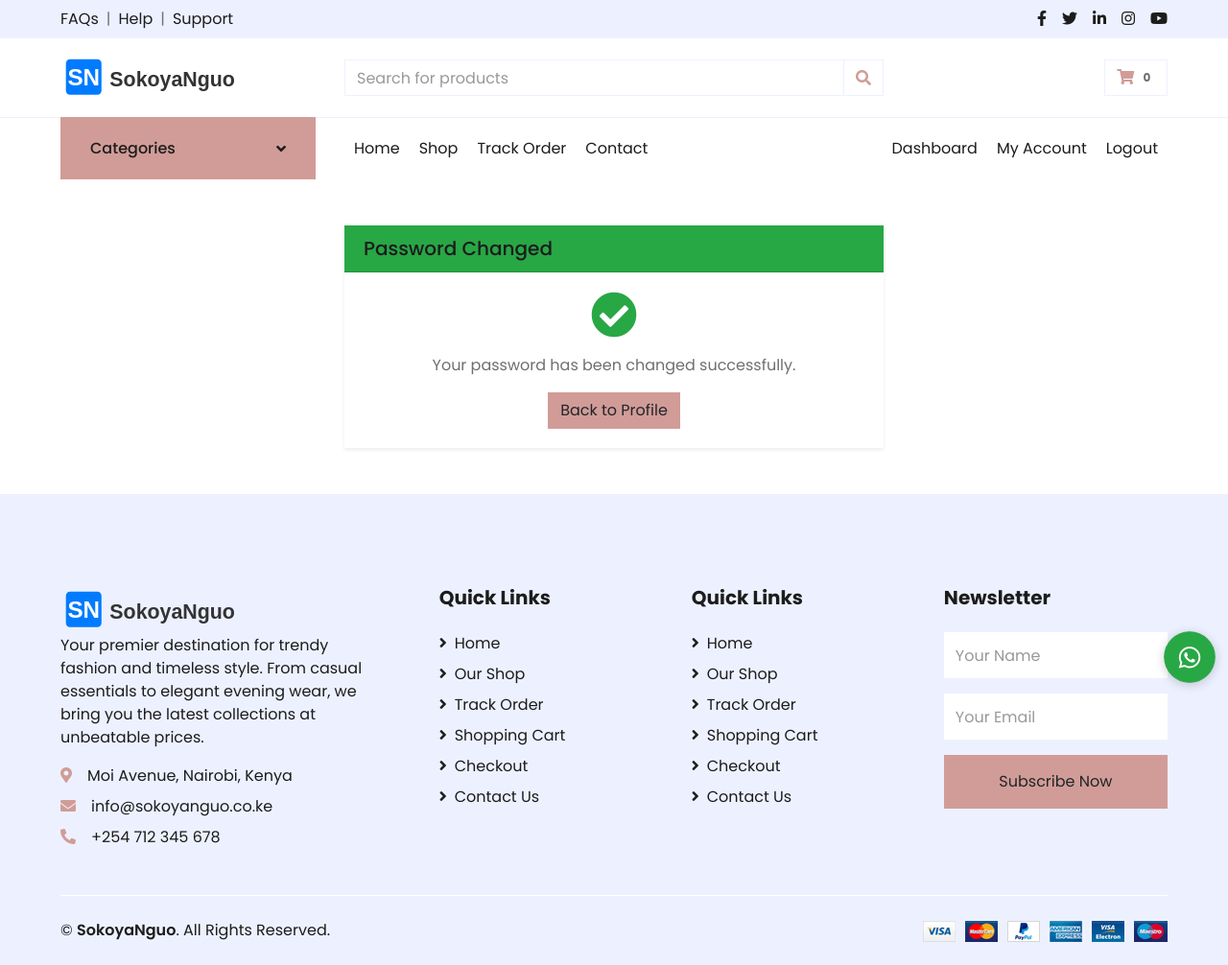
After one commit to mbuguam443/sokoyanguo, a Django app: page /accounts/profile/change-password/done/ in a window 1280 px wide. The commit adds this page. Shown: the whole page at 96% size. Run offline with Django 5.2, Linux system fonts and the light colour scheme; a user stored in the database is signed in; data comes from the database, SQL or seed files in the repository; both versions use the stored data as it was after the commit; data that the repository does not hold is empty; some libraries are stand-ins or nearby versions.

Commit message:
Add password change for admin/users

```diff
--- /dev/null
+++ b/accounts/templates/accounts/change_password_done.html
@@ -0,0 +1,25 @@
+{% extends 'base.html' %}
+{% load static %}
+
+{% block title %}Password Changed - SokoyaNguo{% endblock %}
+
+{% block page_header %}{% endblock %}
+
+{% block content %}
+<div class="container-fluid pt-5">
+    <div class="row px-xl-5 justify-content-center">
+        <div class="col-lg-6">
+            <div class="card border-0 shadow-sm">
+                <div class="card-header bg-success text-white">
+                    <h5 class="mb-0">Password Changed</h5>
+                </div>
+                <div class="card-body text-center">
+                    <i class="fa fa-check-circle text-success" style="font-size: 48px;"></i>
+                    <p class="mt-3">Your password has been changed successfully.</p>
+                    <a href="{% url 'accounts:profile' %}" class="btn btn-primary">Back to Profile</a>
+                </div>
+            </div>
+        </div>
+    </div>
+</div>
+{% endblock %}
--- a/accounts/templates/accounts/profile.html
+++ b/accounts/templates/accounts/profile.html
@@ -26,6 +26,7 @@
                         </div>
                         {% endfor %}
                         <button type="submit" class="btn btn-primary">Update Profile</button>
+                        <a href="{% url 'accounts:change_password' %}" class="btn btn-outline-secondary">Change Password</a>
                     </form>
                 </div>
             </div>
--- a/accounts/urls.py
+++ b/accounts/urls.py
@@ -1,4 +1,5 @@
-from django.urls import path
+from django.urls import path, reverse_lazy
+from django.contrib.auth.views import PasswordChangeView, PasswordChangeDoneView
 from . import views
 
 app_name = 'accounts'
@@ -8,4 +9,11 @@ urlpatterns = [
     path('login/', views.login_view, name='login'),
     path('logout/', views.logout_view, name='logout'),
     path('profile/', views.profile_view, name='profile'),
+    path('profile/change-password/', PasswordChangeView.as_view(
+        template_name='accounts/change_password.html',
+        success_url=reverse_lazy('accounts:password_change_done'),
+    ), name='change_password'),
+    path('profile/change-password/done/', PasswordChangeDoneView.as_view(
+        template_name='accounts/change_password_done.html',
+    ), name='password_change_done'),
 ]
--- a/templates/navbar.html
+++ b/templates/navbar.html
@@ -2,7 +2,7 @@
 {% with url_name=request.resolver_match.url_name %}
 <div class="container-fluid{% if url_name == 'home' %} mb-5{% endif %}">
     <div class="row border-top px-xl-5">
-        <div class="col-lg-3 d-none d-lg-block">
+        <div class="col-lg-3 d-none d-lg-block" style="position: relative;">
             <a class="btn shadow-none d-flex align-items-center justify-content-between bg-primary text-white w-100" data-toggle="collapse" href="#navbar-vertical" style="height: 65px; margin-top: -1px; padding: 0 30px;">
                 <h6 class="m-0">Categories</h6>
                 <i class="fa fa-angle-down text-dark"></i>
```
Also changed, not shown: accounts/templates/accounts/change_password.html (added, +39 -0 lines), db.sqlite3.
